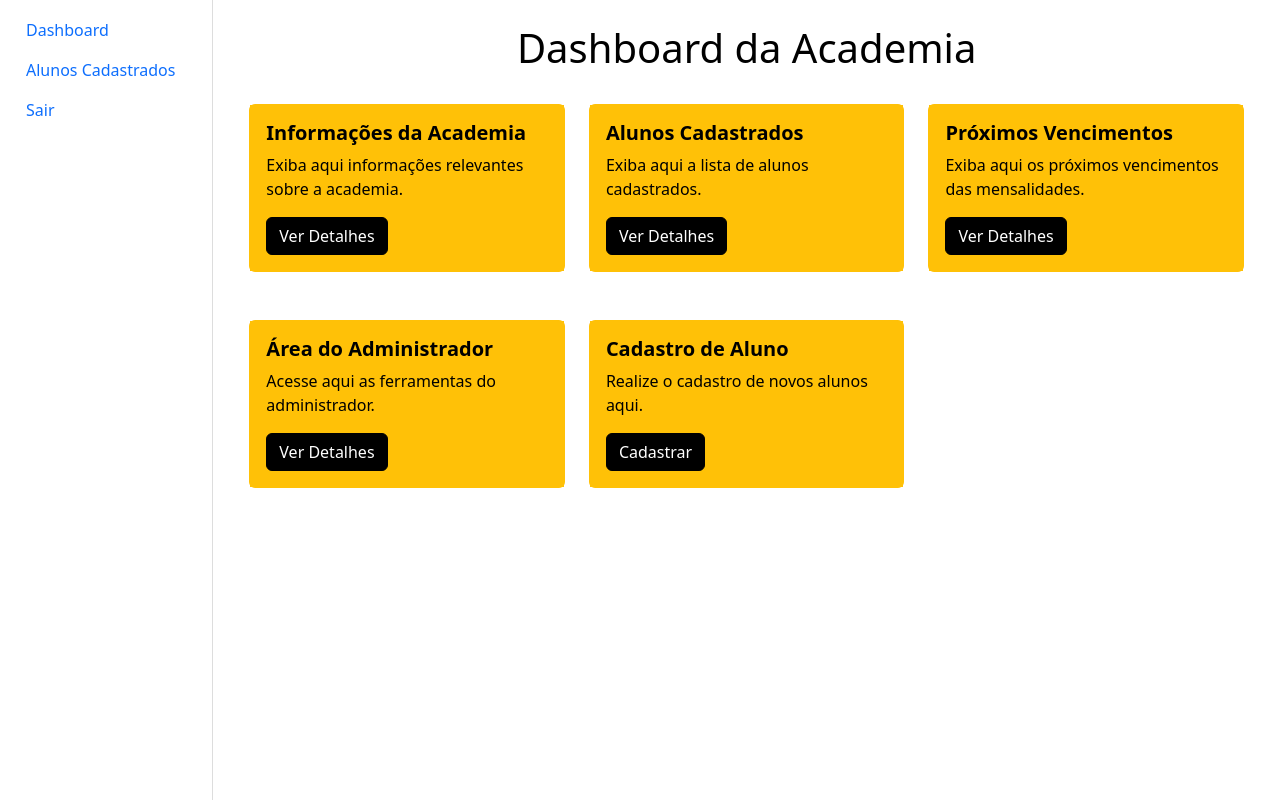
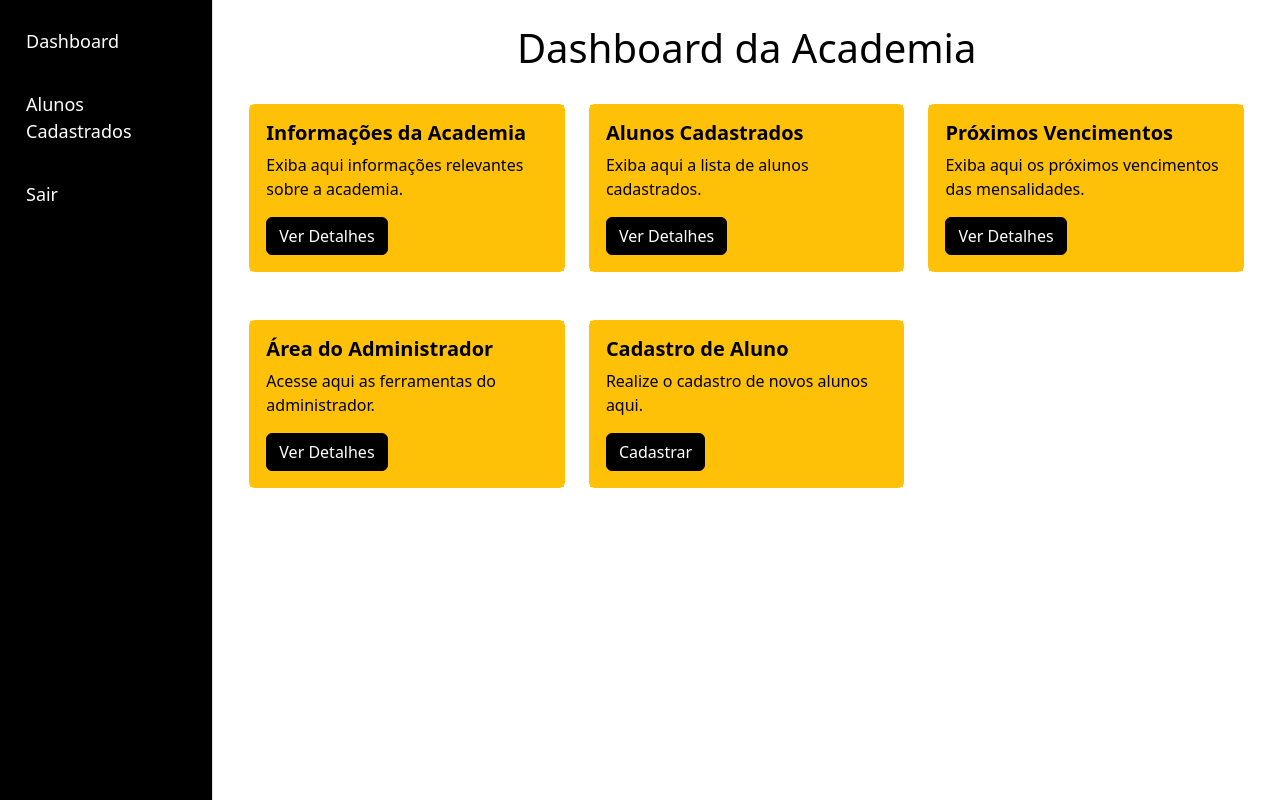
Before and after one commit to jotafreitas/AkademiaDoCorpo, a React (Vite) app in the folder DesktopProject/AkademiaDesktop/src/renderer/: page /homeAdm in a window 1280 px wide. Built offline with nearby package versions, Linux system fonts and the light colour scheme.

Commit message:
SideBar estilizado

```diff
--- a/DesktopProject/AkademiaDesktop/src/renderer/src/Pages/SideBar/SideBar.jsx
+++ b/DesktopProject/AkademiaDesktop/src/renderer/src/Pages/SideBar/SideBar.jsx
@@ -1,13 +1,15 @@
 import React from 'react';
 import { Link } from 'react-router-dom';
 import { Nav } from 'react-bootstrap';
+import "../../Pages/SideBar/style.css"
 
 const Sidebar = () => {
     return (
-        <Nav className="flex-column" style={{ height: '100vh', borderRight: '1px solid #ddd', padding: '10px' }}>
-            <Nav.Link as={Link} to="/homeAdm">Dashboard</Nav.Link>
-            <Nav.Link as={Link} to="/alunosCadastrados">Alunos Cadastrados</Nav.Link>
-            <Nav.Link as={Link} to="/">Sair</Nav.Link>
+        <Nav className="flex-column sidebar" style={{ height: '100vh', borderRight: '1px solid #ddd', padding: '10px' }}>
+            <Nav.Link as={Link} to="/homeAdm" className="sidebar-link">Dashboard</Nav.Link>
+            <Nav.Link as={Link} to="/alunosCadastrados" className="sidebar-link">Alunos Cadastrados</Nav.Link>
+            <Nav.Link as={Link} to="/" className="sidebar-link" >Sair</Nav.Link>
+
         </Nav>
     );
 };
--- /dev/null
+++ b/DesktopProject/AkademiaDesktop/src/renderer/src/Pages/SideBar/style.css
@@ -0,0 +1,25 @@
+.sidebar {
+    height: 100vh;
+    border-right: 1px solid #ffd700; /* Borda amarela */
+    padding: 20px;
+    background-color: #000000; /* Fundo preto */
+}
+
+.sidebar-link {
+    color: #ffff; /* Cor dos links amarelo */
+    font-size: 18px;
+    margin: 10px 0;
+    transition: color 0.3s, background-color 0.3s; /* Transição suave */
+}
+
+.sidebar-link:hover {
+    color: #000000; /* Cor ao passar o mouse */
+    background-color: #ffd700; /* Fundo ao passar o mouse */
+    padding-left: 10px; /* Leve indentação ao passar o mouse */
+}
+
+.sidebar-link.active {
+    color: #000000; /* Cor do texto quando ativo */
+    background-color: #ffd700; /* Fundo quando ativo */
+    padding-left: 10px; /* Leve indentação */
+}
```
